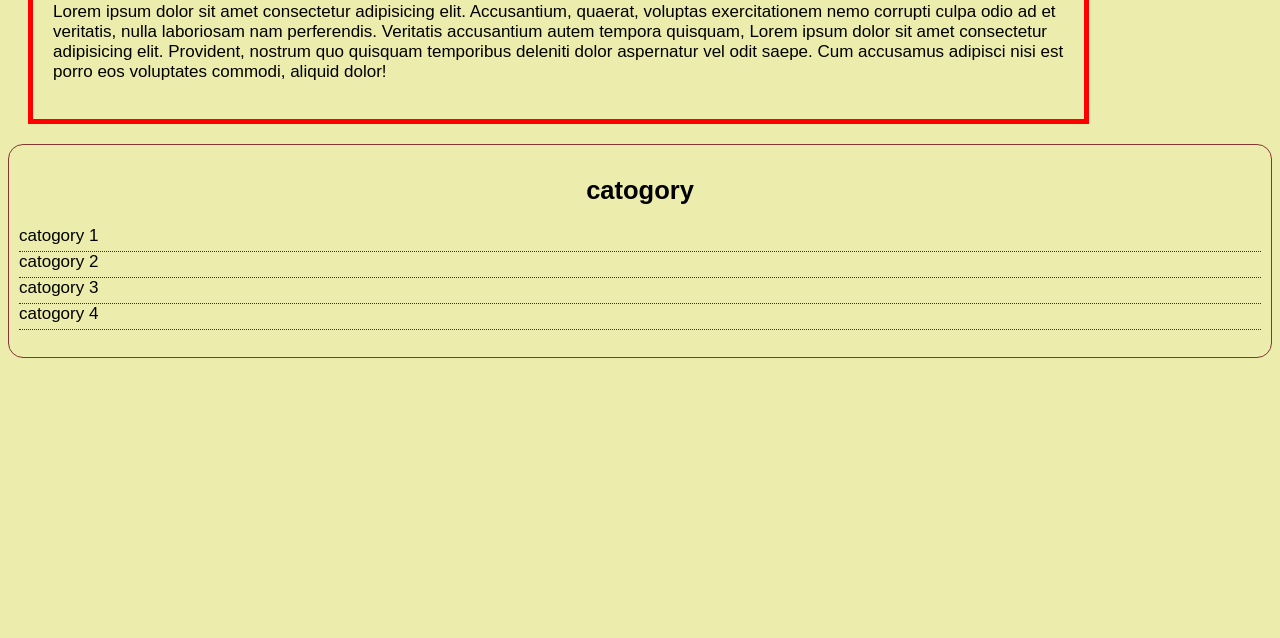
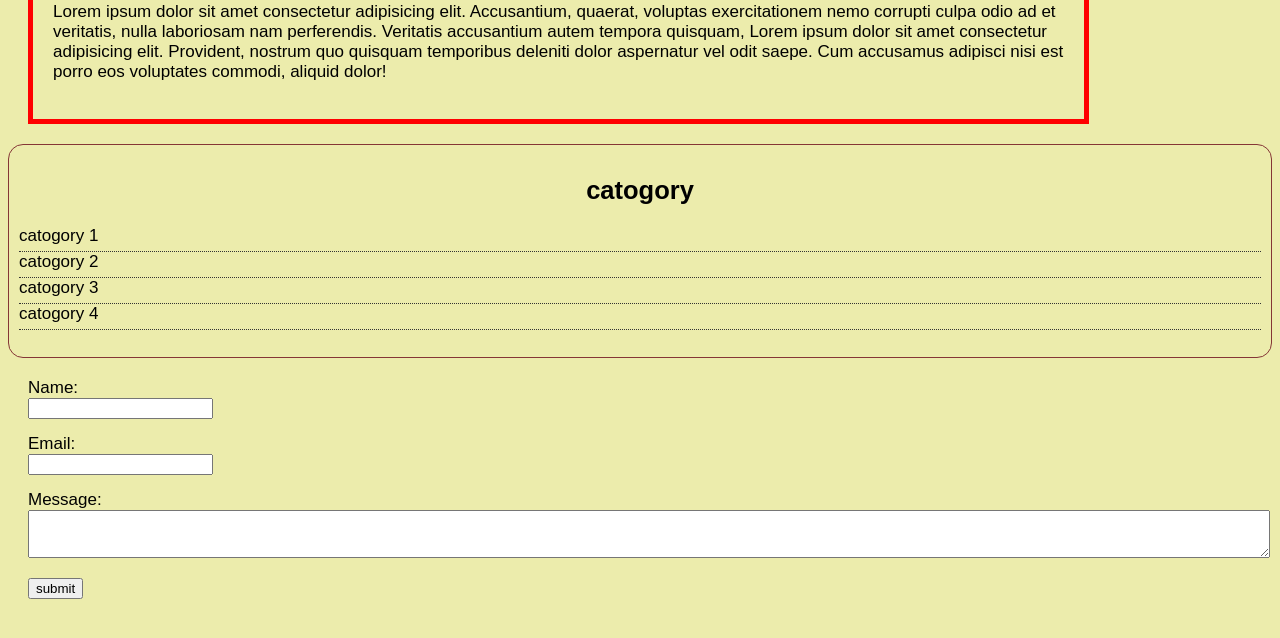
Before and after one commit to imarslanalii/CSS-cheatsheet, a plain HTML site: page index.html in a window 1280 px wide. Shown: the part 376-1014 px from the top of the page. Before the commit the page ends 800 px from the top, so only its background shows below. Drawn offline with Linux system fonts and the light colour scheme.

Commit message:
Update index.html

```diff
--- a/index.html
+++ b/index.html
@@ -34,7 +34,25 @@
             <li><a href="#">catogory 3</a></li>
             <li><a href="#">catogory 4</a></li>
         </ul>
+     </div>
+     <div>
+        <form class="my-form">
+            <div class="form-group">
+                <label>Name: </label>
+                <input type="text" name="name" >
+            </div>
+            <div class="form-group">
+                <label>Email: </label>
+                <input type="text" name="email" >
+            </div>
+            <div class="form-group">
+                <label>Message: </label>
+                <textarea name="message" ></textarea>
+            </div>
+            <input class="button" type="submit" value="submit">
 
+        </form>
      </div>
+     <div style="margin-top: 500px;"></div>
 </body>
 </html>
```
